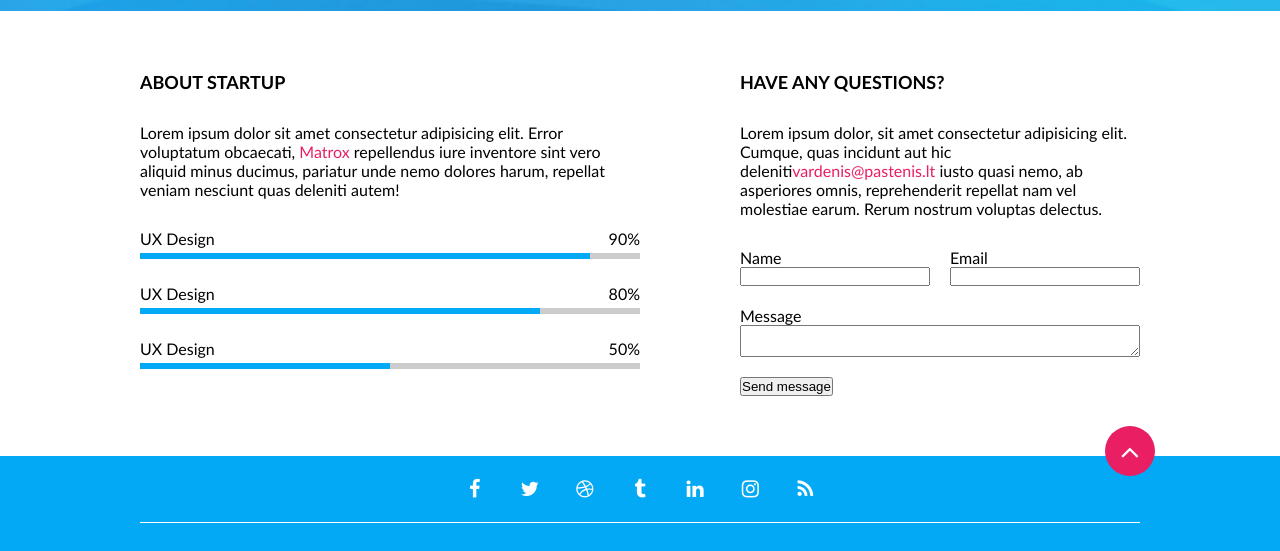
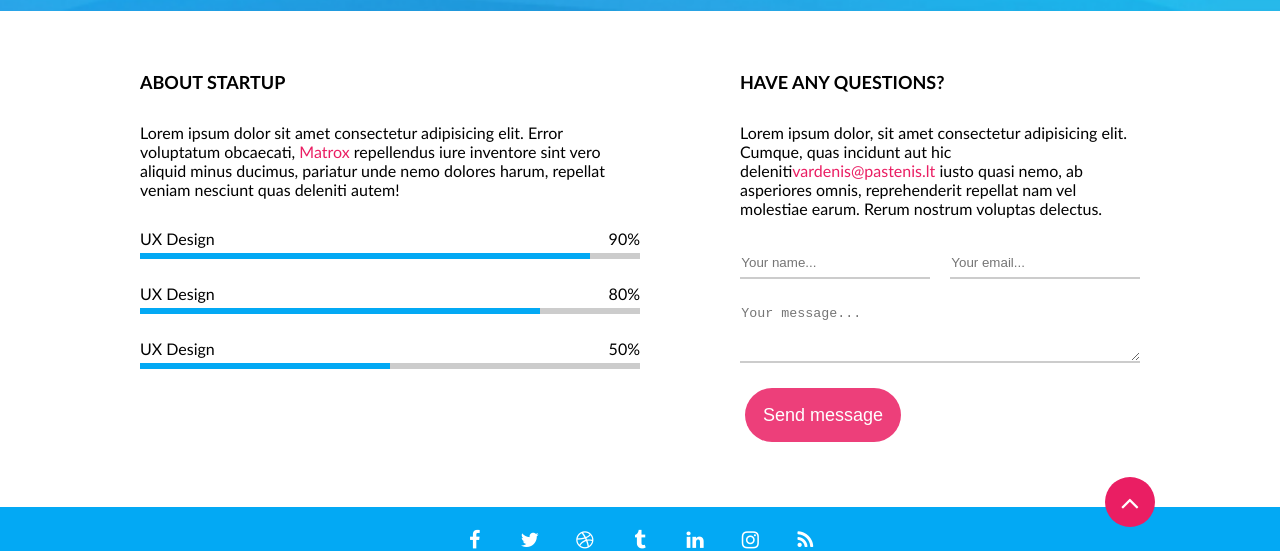
Before and after one commit to SimonasLizaitis/04-coming-soon, a website: page index.html in a window 1280 px wide. Shown: the part 789-1340 px from the top of the page. Drawn offline with Linux system fonts and the light colour scheme.

Commit message:
Send message form update

```diff
--- /dev/null
+++ b/css/components/button.css
@@ -0,0 +1,30 @@
+.btn {
+    margin: 5px;
+    display: inline-block;
+    width: auto;
+    padding: 1em;
+    background-color: var(--secondary-color);
+    color: #fff;
+    font-size: 18px;
+    line-height: 1em;
+    text-decoration: none;
+    border: none;
+    cursor: pointer;
+    border-radius: 3em;
+    opacity: 0.85;
+    transition: all 0.3s;
+}
+
+.btn:hover {
+    box-shadow: 0 3px 6px #0003;
+    opacity: 1;
+}
+
+@media (max-width: 1000px) {
+    form {
+        grid-template-columns: 1fr;
+    }
+    form > .cell-2 {
+        grid-column: span 1;
+    }
+}
--- a/css/components/form.css
+++ b/css/components/form.css
@@ -9,7 +9,21 @@ form > .cell-1 {
 form > .cell-2 {
     grid-column: span 2;
 }
+form > div > label {
+    display: none;
+}
 form > div > input,
 form > div >textarea {
     width: 100%;
+    font-size: 18;
+    padding: 0.5em 0.1em;
+    line-height: 1.2em;
+    border: none;
+    border-bottom: 2px  solid #ccc;
 }
+
+form > div >textarea {
+    min-height: 4.8em;
+    max-height: 13em;
+    resize: vertical;
+}
--- a/index.html
+++ b/index.html
@@ -19,6 +19,7 @@
     <link rel="stylesheet" href="./css/3rd-party/font-awesome.min.css">
     <link rel="stylesheet" href="./css/components/clock.css">
     <link rel="stylesheet" href="./css/components/form.css">
+    <link rel="stylesheet" href="./css/components/button.css">
     <link rel="stylesheet" href="./css/components/mouse.css">
     <link rel="stylesheet" href="./css/components/progress-bar.css">
     <link rel="stylesheet" href="./css/pages/home.css">
@@ -92,19 +93,19 @@
                 <p class="section-description">Lorem ipsum dolor, sit amet consectetur adipisicing elit. Cumque, quas incidunt aut hic deleniti<a href="mailto:vardenis@pastenis.lt">vardenis@pastenis.lt</a> iusto quasi nemo, ab asperiores omnis, reprehenderit repellat nam vel molestiae earum. Rerum nostrum voluptas delectus.</p>
                 <form action="/">
                     <div class="cell-1">
-                        <label for="">Name</label>
-                        <input type="text">
+                        <label for="name">Name</label>
+                        <input id="name" name="name" type="text" placeholder="Your name..." required>
                     </div>
                     <div class="cell-1">
-                        <label for="">Email</label>
-                        <input type="text">
+                        <label for="email">Email</label>
+                        <input id="email" name="email" type="email" placeholder="Your email..." required>
                     </div>
                     <div class="cell-2">
-                        <label for="">Message</label>
-                        <textarea name="" id=""></textarea>
+                        <label for="message">Message</label>
+                        <textarea id="message" name="message" placeholder="Your message..." required></textarea>
                     </div>
                     <div class="cell-2">
-                        <button>Send message</button>
+                        <button class="btn">Send message</button>
                     </div>
                 </form>
             </div>
```
